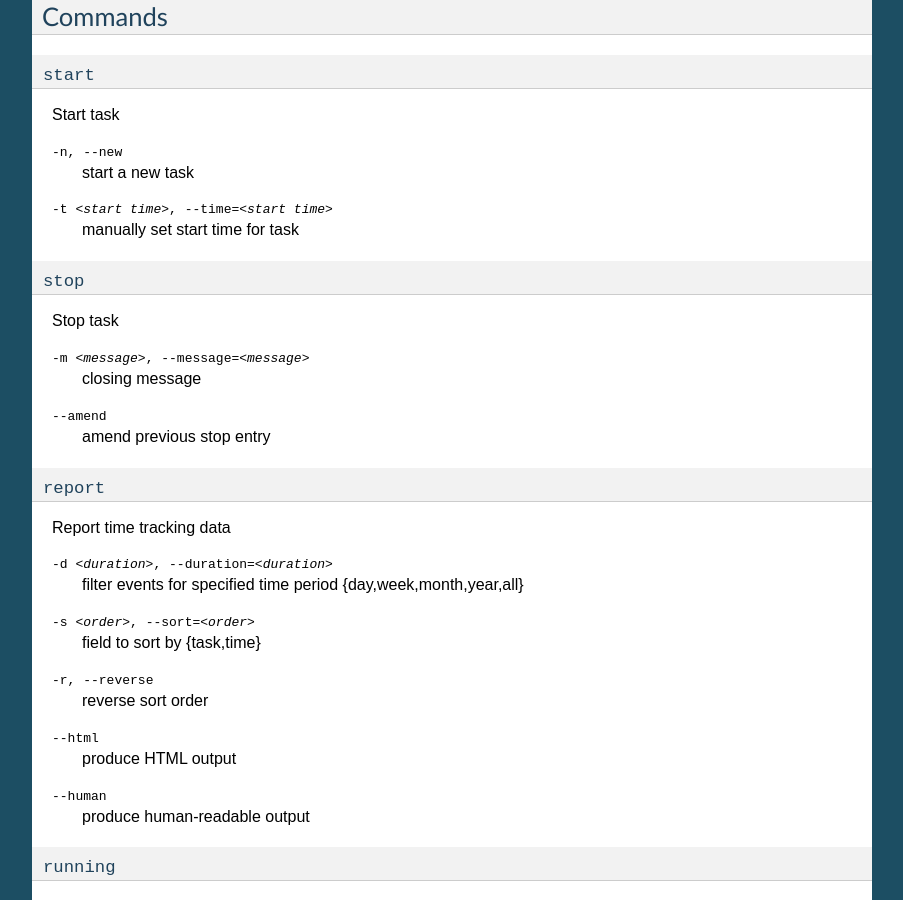
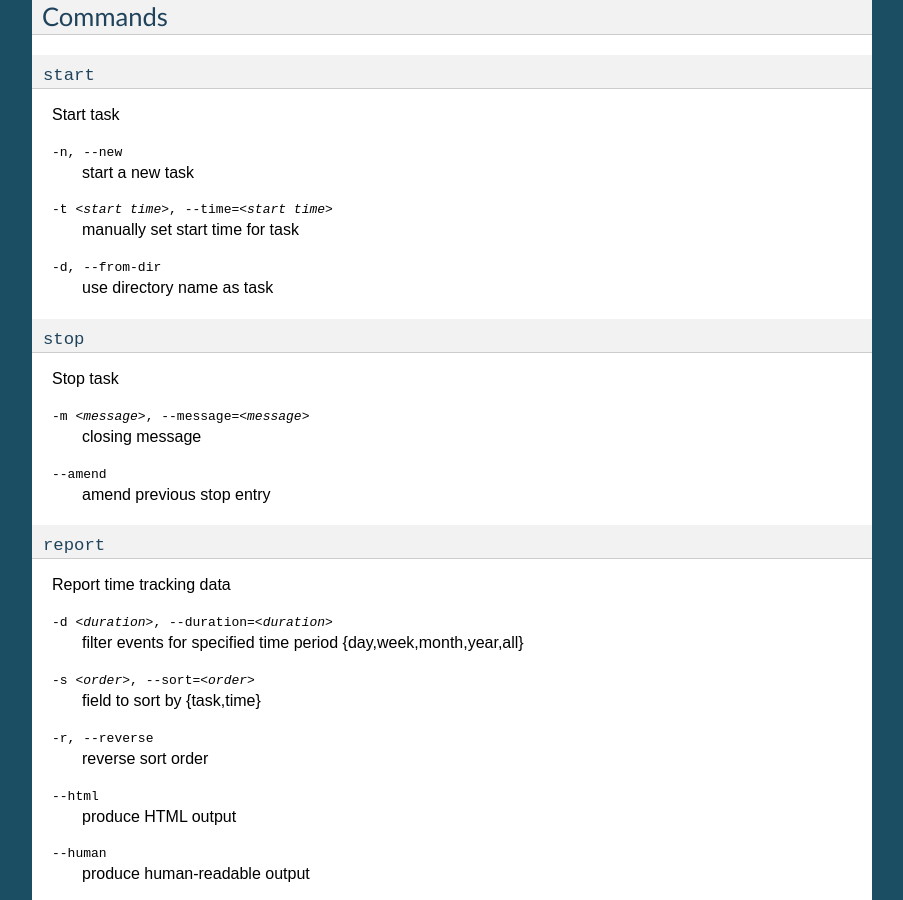
Before and after one commit to JNRowe/rdial, a Sphinx documentation site: the page built from doc/rdial.1.rst, in a window 1280 px wide and 900 px high, scrolled down 598 px. Shown: the whole window, without its empty margins (198-1101 px from the left). Built offline with Sphinx 7.4.7, drawn with Linux system fonts in a browser that asks for light colours; the version number could not be read and is left out.

Commit message:
Added --from-dir option to start subcommand.

```diff
--- a/doc/rdial.1.rst
+++ b/doc/rdial.1.rst
@@ -46,6 +46,9 @@ Start task
 
 -t <start time>, --time=<start time>
    manually set start time for task
+
+-d, --from-dir
+   use directory name as task
 
 ``stop``
 ''''''''
--- a/doc/usage.rst
+++ b/doc/usage.rst
@@ -41,6 +41,10 @@ Commands
 .. cmdoption:: -t <time>, --time <time>
 
    manually set start time for task
+
+.. cmdoption:: -d, --from-dir
+
+   use directory name as task
 
 ``stop`` - Stop task
 ''''''''''''''''''''
--- a/rdial/__init__.py
+++ b/rdial/__init__.py
@@ -461,8 +461,12 @@ def filter_events(directory, task=None, duration=None):
 @APP.cmd_arg('task', default='default', nargs='?', help='task name')
 @APP.cmd_arg('-n', '--new', action='store_true', help='start a new task')
 @APP.cmd_arg('-t', '--time', default='', help='set start time')
-def start(directory, task, new, time):
+@APP.cmd_arg('-d', '--from-dir', action='store_true',
+             help='use directory name as task')
+def start(directory, task, new, time, from_dir):
     """start task"""
+    if from_dir:
+        task = os.path.basename(os.path.abspath(os.curdir))
     with Events.context(directory) as events:
         events.start(task, new, time)
 
```
Also changed, not shown: 1 other file.
